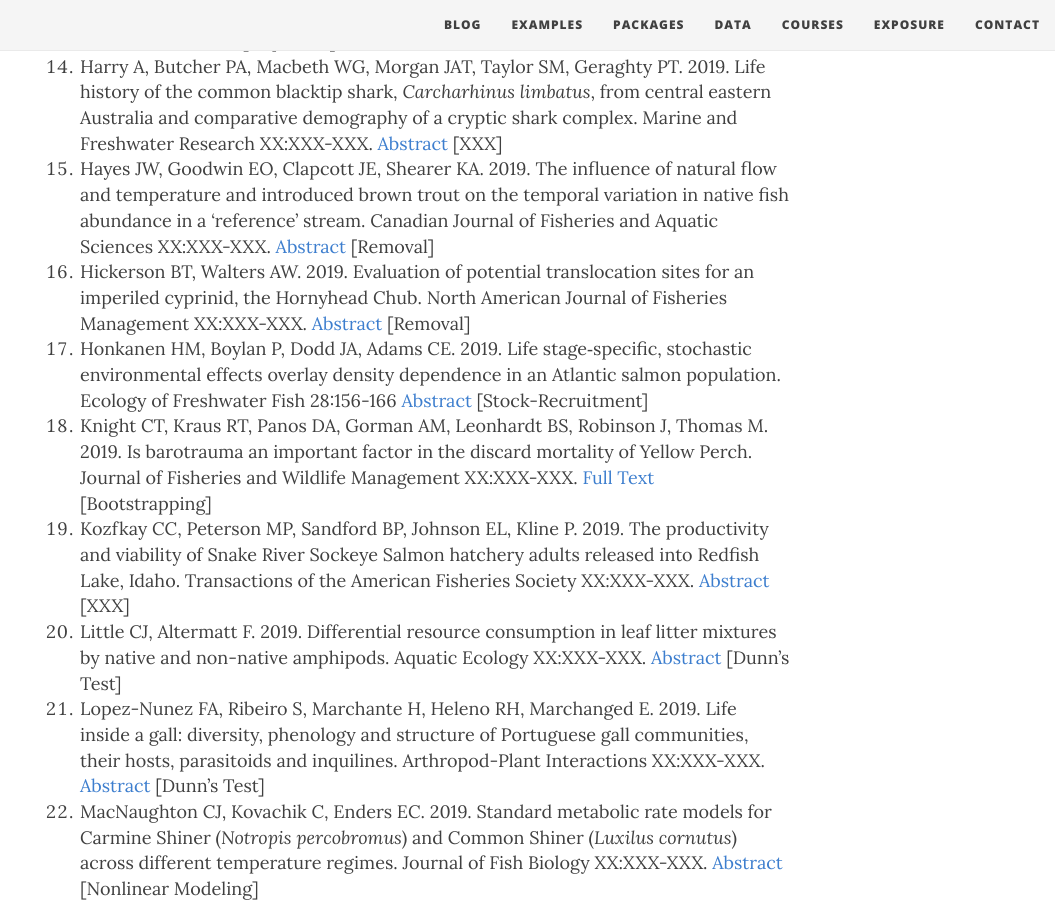
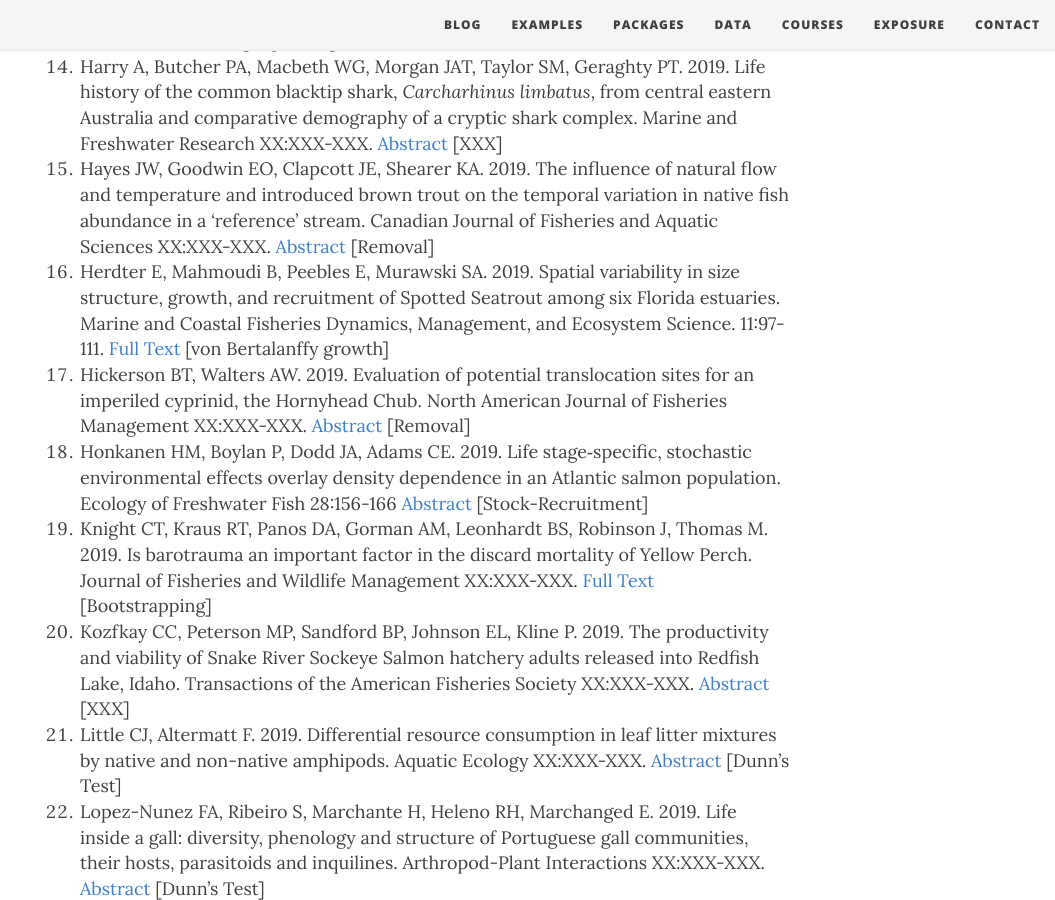
Before and after one commit to droglenc/fishR, a Jekyll site: the page built from exposure/exposure-citations19.md, in a window 1280 px wide and 900 px high, scrolled down 1501 px. Shown: the whole window, without its empty margins (225-1280 px from the left). Built offline with Jekyll 4.4.1, drawn with Linux system fonts in a browser that asks for light colours; nearby versions of some CDN libraries; some of the changed lines change nothing that is shown.

Commit message:
Update exposure-citations19.md

```diff
--- a/exposure/exposure-citations19.md
+++ b/exposure/exposure-citations19.md
@@ -5,7 +5,7 @@
 css: "/css/exposure-citation.css"
 ---
 
-The [**IFAR** book](http://derekogle.com/IFAR/), **fishR** website, or the **FSA** package were cited in the following <span id="contact-div">30</span> publications.
+The [**IFAR** book](http://derekogle.com/IFAR/), **fishR** website, or the **FSA** package were cited in the following <span id="contact-div">31</span> publications.
 
 1. Aslan CE, Shiels AB, Haines W, Liang CT. 2019. Non‐native insects dominate daytime pollination in a high‐elevation Hawaiian dryland ecosystem. American Journal of Botany XX:XXX-XXX. [Abstract](https://bsapubs.onlinelibrary.wiley.com/doi/abs/10.1002/ajb2.1233) [???]
 1. Brauer TA, Quist MC, Rhea DT, Laughlin TW, Walrath JD. 2019. Population Characteristics and Management of Lentic Populations of Nonnative Burbot in the Green River System, Wyoming. North American Journal of Fisheries Management. XX:XXX-XXX. [Abstract](https://afspubs.onlinelibrary.wiley.com/doi/abs/10.1002/nafm.10247) [von Bertalanffy Growth]
@@ -22,6 +22,7 @@
 1. Harris HE, Patterson III WF, Ahrens RNM, Allen MS. 2019. Detection and removal efficiency of invasive lionfish in the northern Gulf of Mexico. Fisheries Research 213:22-32. [Abstract](https://www.sciencedirect.com/science/article/pii/S0165783619300025) [Depletion]
 1. Harry A, Butcher PA, Macbeth WG, Morgan JAT, Taylor SM, Geraghty PT. 2019. Life history of the common blacktip shark, *Carcharhinus limbatus*, from central eastern Australia and comparative demography of a cryptic shark complex. Marine and Freshwater Research XX:XXX-XXX. [Abstract](http://www.publish.csiro.au/MF/MF18141) [XXX]
 1. Hayes JW, Goodwin EO, Clapcott JE, Shearer KA. 2019. The influence of natural flow and temperature and introduced brown trout on the temporal variation in native fish abundance in a ‘reference’ stream. Canadian Journal of Fisheries and Aquatic Sciences XX:XXX-XXX. [Abstract](http://www.nrcresearchpress.com/doi/abs/10.1139/cjfas-2018-0033) [Removal]
+1. Herdter E, Mahmoudi B, Peebles E, Murawski SA. 2019. Spatial variability in size structure, growth, and recruitment of Spotted Seatrout among six Florida estuaries. Marine and Coastal Fisheries Dynamics, Management, and Ecosystem Science. 11:97-111. [Full Text](https://afspubs.onlinelibrary.wiley.com/doi/pdf/10.1002/mcf2.10063) [von Bertalanffy growth]
 1. Hickerson BT, Walters AW. 2019. Evaluation of potential translocation sites for an imperiled cyprinid, the Hornyhead Chub. North American Journal of Fisheries Management XX:XXX-XXX. [Abstract](https://afspubs.onlinelibrary.wiley.com/doi/abs/10.1002/nafm.10261) [Removal]
 1. Honkanen HM, Boylan P, Dodd JA, Adams CE. 2019. Life stage‐specific, stochastic environmental effects overlay density dependence in an Atlantic salmon population. Ecology of Freshwater Fish 28:156-166 [Abstract](https://onlinelibrary.wiley.com/doi/10.1111/eff.12439) [Stock-Recruitment]
 1. Knight CT, Kraus RT, Panos DA, Gorman AM, Leonhardt BS, Robinson J, Thomas M. 2019. Is barotrauma an important factor in the discard mortality of Yellow Perch. Journal of Fisheries and Wildlife Management XX:XXX-XXX. [Full Text](http://www.fwspubs.org/doi/pdf/10.3996/062018-JFWM-056) [Bootstrapping]
```
